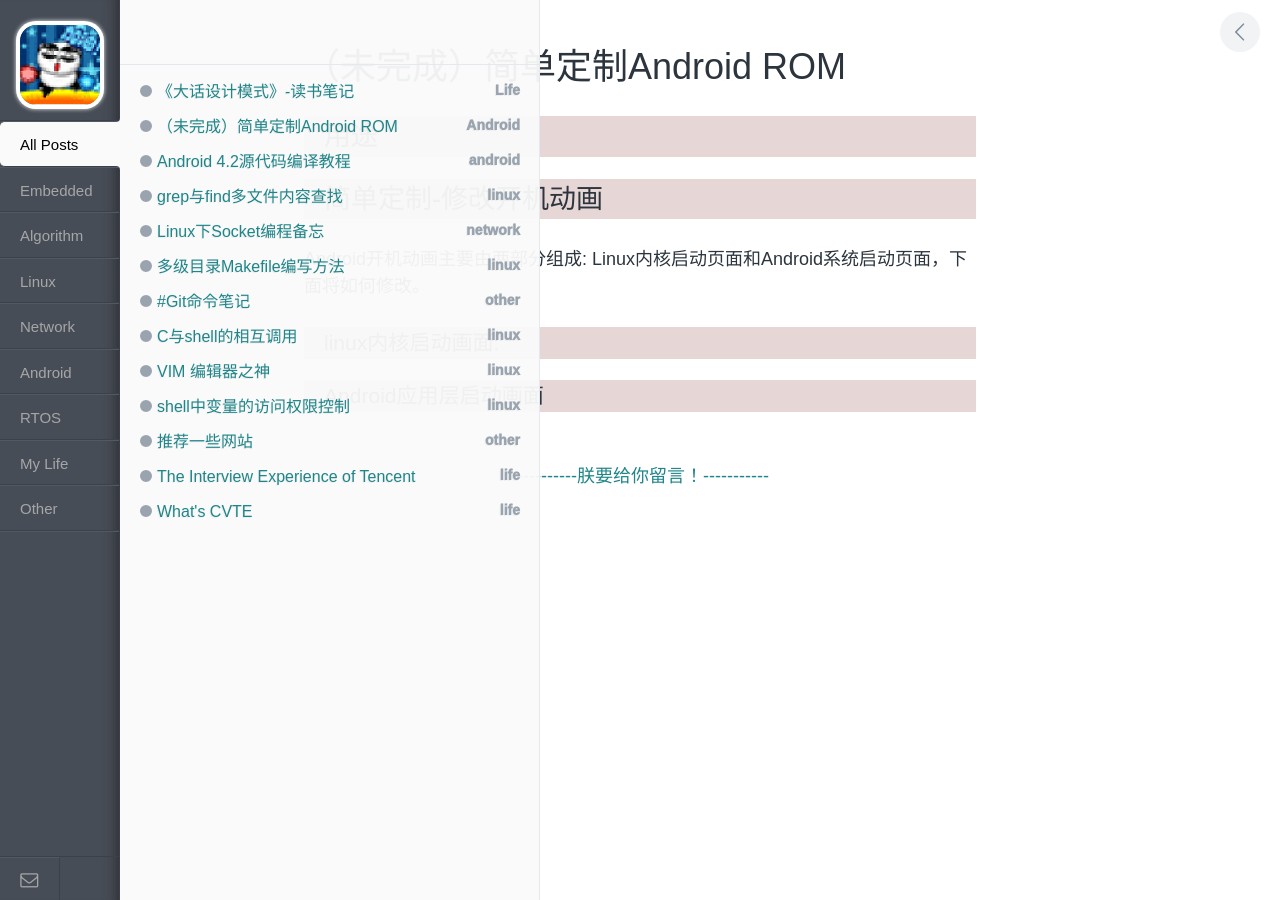
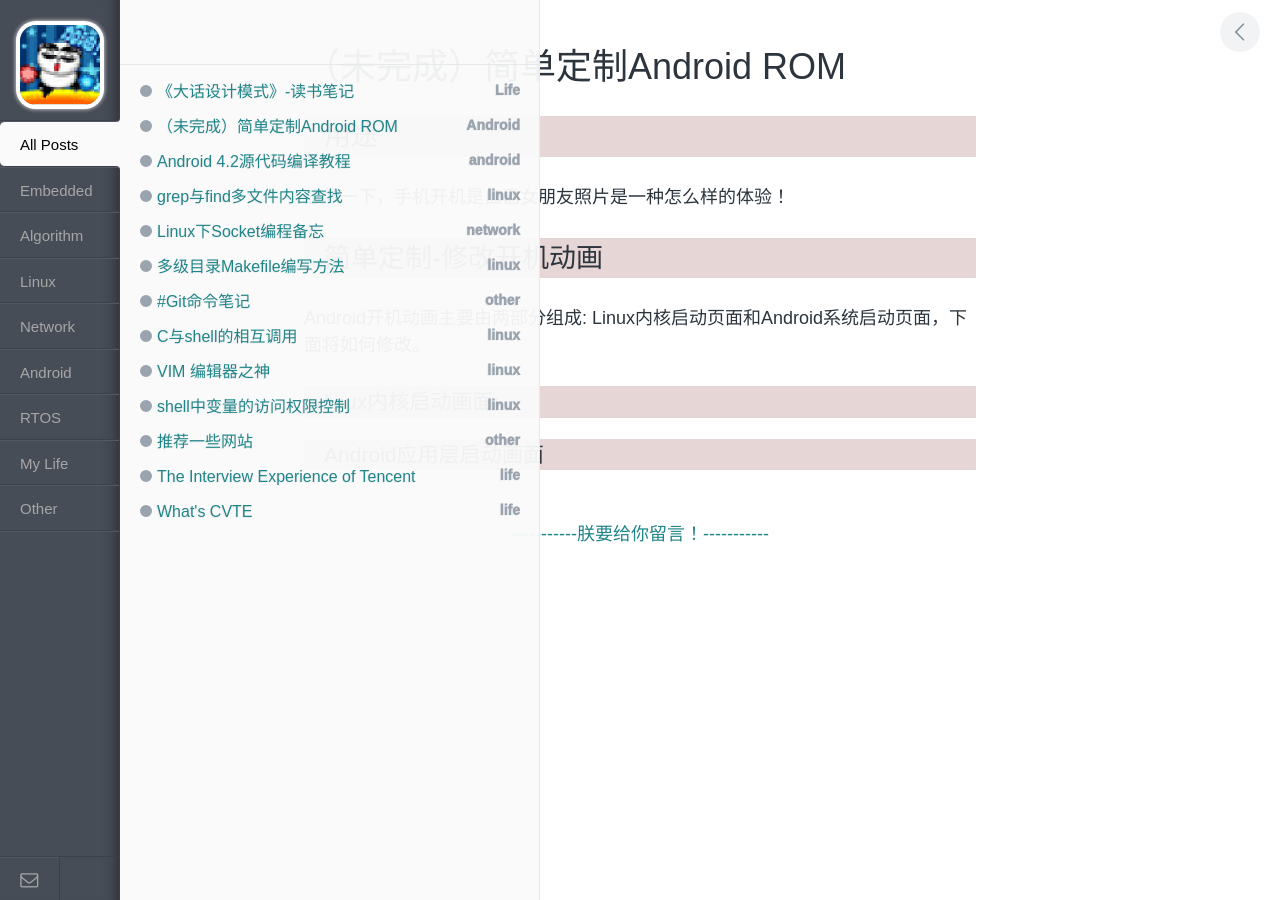
Before and after one commit to xnzaa/xnzaa.github.io, a Jekyll site: the page built from _posts/2015-10-22-Android ROM简单定制.md, in a window 1280 px wide. Built offline with Jekyll 4.4.1, drawn with Linux system fonts in a browser that asks for light colours; comment, search, counter and statistics services are not loaded.

Commit message:
修改AndoridROM

```diff
--- a/_posts/2015-10-22-Android ROM简单定制.md
+++ b/_posts/2015-10-22-Android ROM简单定制.md
@@ -6,6 +6,7 @@
 ---
 
 ## 用途
+想像一下，手机开机是自己女朋友照片是一种怎么样的体验！
 
 ## 简单定制-修改开机动画
 
```
